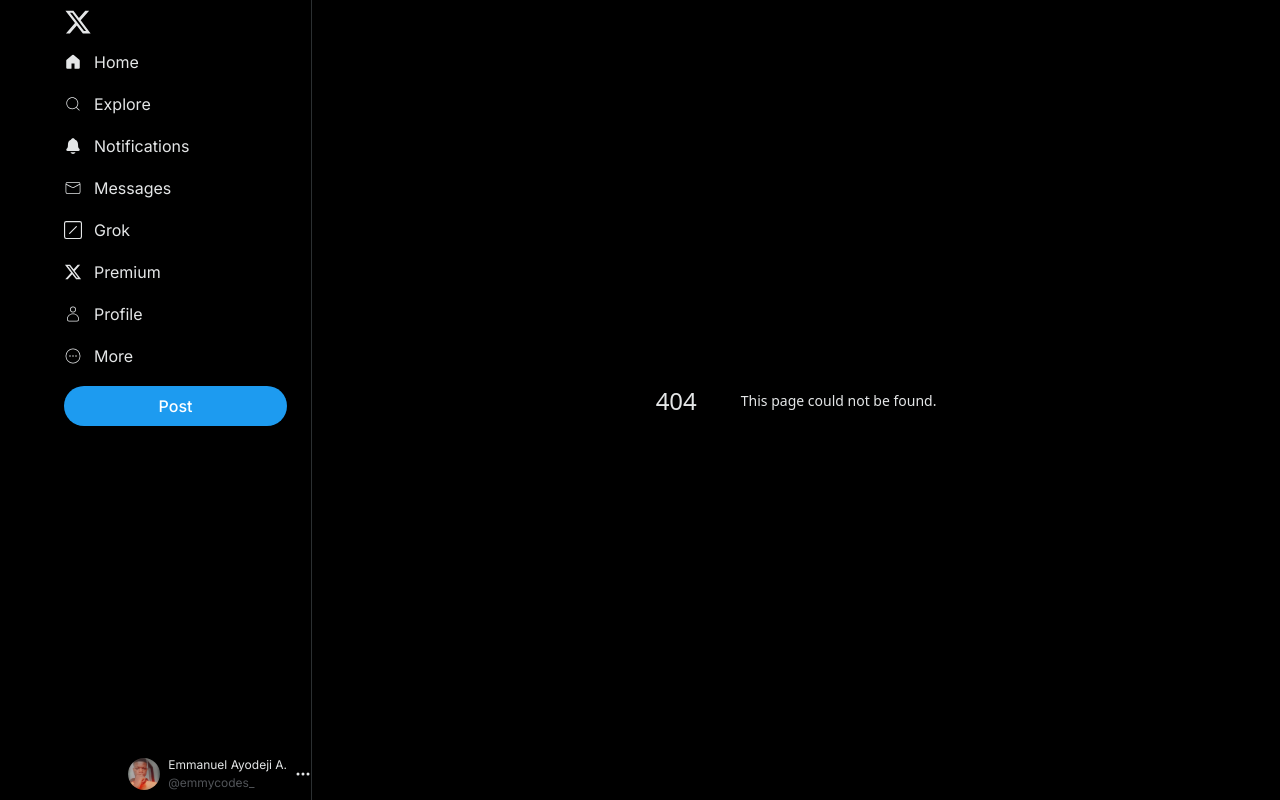
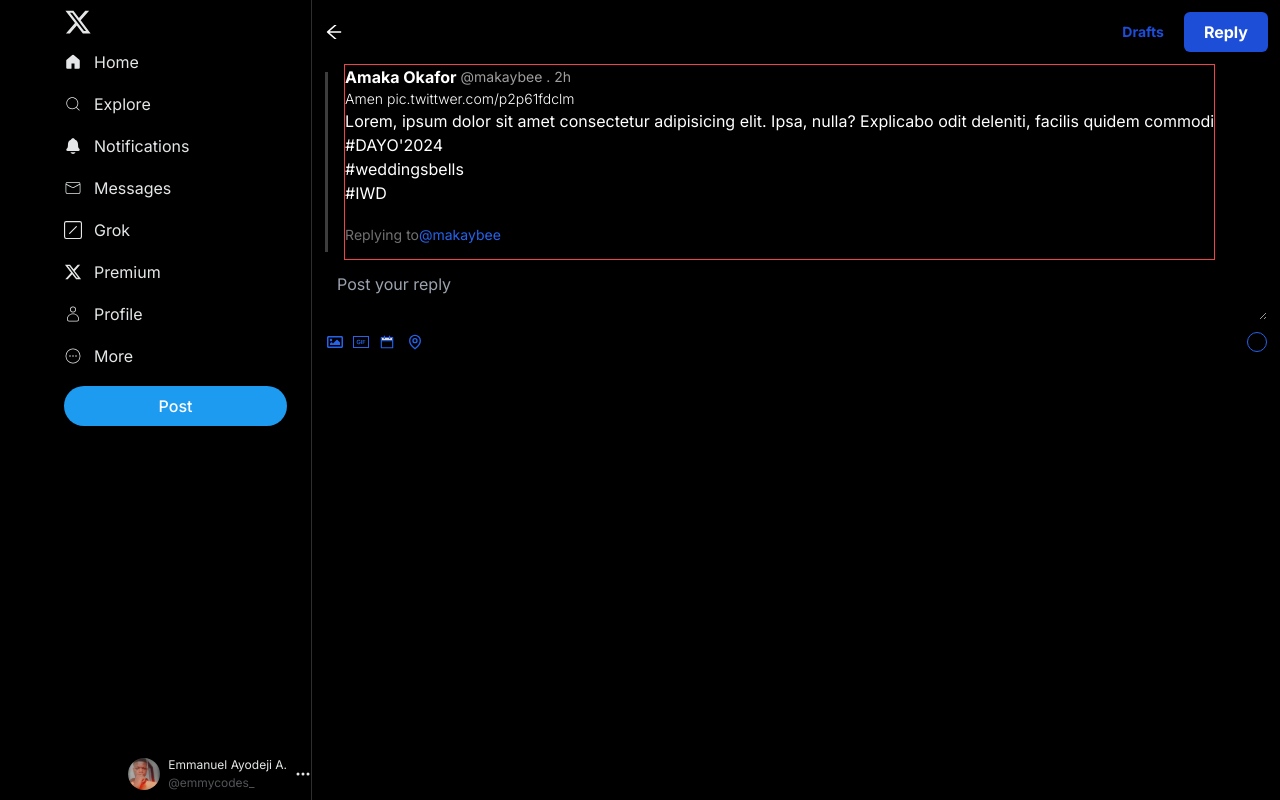
Before and after one commit to EAconcepts/X-Clone-FE, a Next.js app: page /compose/post/comment/1 in a window 1280 px wide. Before the commit this address had no page. Built offline with nearby package versions, Linux system fonts and the light colour scheme.

Commit message:
comment section

```diff
--- a/app/(components)/(tweets)/Tweet.tsx
+++ b/app/(components)/(tweets)/Tweet.tsx
@@ -128,7 +128,9 @@
             {/* Icons */}
             <div className="w-full flex justify-end gap-x-[8px] text-[12px] xl:text-[12px] lg:justify-between mt-[16px]">
               <div className="flex gap-x-[5px] items-center cursor-pointer">
-                <BiMessageRounded size={18} />
+                <BiMessageRounded
+                onClick={() => router.push(`/compose/post/comment/${tweet._id}`)}
+                size={18} />
                 <span>1.2k</span>
               </div>
               <div className="flex gap-x-[5px] items-center cursor-pointer">
--- /dev/null
+++ b/app/compose/post/comment/[id]/page.tsx
@@ -0,0 +1,133 @@
+"use client";
+
+// const router = useRouter();
+import { useParams, useRouter } from "next/navigation";
+import {
+  AiOutlineArrowLeft,
+  AiOutlineGif,
+  AiTwotoneCalendar,
+} from "react-icons/ai";
+import { FaRegImage } from "react-icons/fa";
+import { BiLocationPlus } from "react-icons/bi";
+import {
+  GrFormLocation,
+  GrLocation,
+  GrLocationPin,
+  GrMapLocation,
+} from "react-icons/gr";
+import { useAuth } from "@/app/(helpers)/authContext";
+import { useQueryClient } from "@tanstack/react-query";
+import { TweetProps } from "@/app/page";
+import Image from "next/image";
+
+
+
+
+
+const NewComment = () => {
+  const { user } = useAuth();
+  const tweetId = useParams()._id
+
+  const queryClient = useQueryClient()
+  const retrievedData: any = queryClient.getQueryData(["allPosts"]);
+  let tweets: TweetProps[] = retrievedData && retrievedData?.data?.data;
+  const tweet = tweets && tweets.find((item) => tweetId === item._id);
+
+  // console.log(tweets);
+
+
+
+  return (
+    <div className="bg-black text-white w-full h-full">
+      <header className="px-3 py-3 items-center flex justify-between">
+        <AiOutlineArrowLeft className="text-xl font-bold text-white" />
+
+        <div className="flex gap-5 text-blue-700  items-center">
+          <h2 className="font-bold text-sm">Drafts</h2>
+          <button
+            disabled={true}
+            className="bg-blue-700 py-2 px-5 rounded-md text-white font-bold"
+          >
+            Reply
+          </button>
+        </div>
+      </header>
+
+      <div className="px-[13px]">
+        <div className="flex gap-4">
+          <div className="flex flex-col items-center">
+            {/* <img src={dp} className="w-[80px]" alt="" /> */}
+            {/* <Image src={tweet?.user.avatar} alt="User profile" /> */}
+            <div className="border-l-[3px] my-[8px] border-[#3e3d3d] h-[180px]"></div>
+            {/* <img src={dp} className="w-[70px]" alt="" /> */}
+          </div>
+
+          <div className="border border-red-500">
+            <div>
+              <div className="flex items-center gap-1">
+                <h4 className="name text-white font-bold text-base">
+                  Amaka Okafor
+                </h4>
+                <h6 className="userrname opacity-70 text-sm text-[#e1e1e1]">
+                  @makaybee
+                </h6>
+                <h6 className="timeposted text-sm opacity-70 text-[#e1e1e1]">
+                  . 2h
+                </h6>
+              </div>
+              <h4 className="postlink self-start text-sm font-light">
+                Amen pic.twittwer.com/p2p61fdclm
+              </h4>
+            </div>
+
+            <div>
+              <div>
+                <p>
+                  Lorem, ipsum dolor sit amet consectetur adipisicing elit.
+                  Ipsa, nulla? Explicabo odit deleniti, facilis quidem commodi
+                </p>
+                <p>#DAYO'2024</p>
+                <p>#weddingsbells</p>
+                <p>#IWD</p>
+                <p className="text-sm mt-5 text-[#e1e1e1]">
+                  <span className="opacity-50">Replying to</span>
+                  <span className="username text-blue-600 opacity-100">
+                    @makaybee
+                  </span>
+                </p>
+              </div>
+            </div>
+          </div>
+        </div>
+
+        <div className="flex gap-3 my-3 items-start">
+          <div className="flex">
+            {/* <img src={dp} className="w-[40px]" alt="" /> */}
+          </div>
+
+          <textarea
+            name=""
+            id=""
+            className="bg-black outline-none border-none w-full"
+            placeholder="Post your reply"
+          ></textarea>
+        </div>
+
+        <div className="icons flex justify-between items-center">
+          <div className="flex items-center gap-2">
+            <FaRegImage className="text-blue-600 w-5" />
+            <AiOutlineGif className="border-[1.5px] w-[16px] h-[12px] text-blue-600 border-blue-600" />
+            <AiTwotoneCalendar className="text-blue-600 w-5" />
+            <GrLocation className="text-blue-600 w-5" />
+          </div>
+
+          <div className="border w-5 h-5 rounded-full border-blue-600">
+            {/* <input type="" className="border w-5 rounded-full bg-blue-600" /> */}
+          </div>
+        </div>
+      </div>
+    </div>
+  );
+};
+
+export default NewComment;
```
Also changed, not shown: 1 other file (tests, documents, lock files or other folders).
